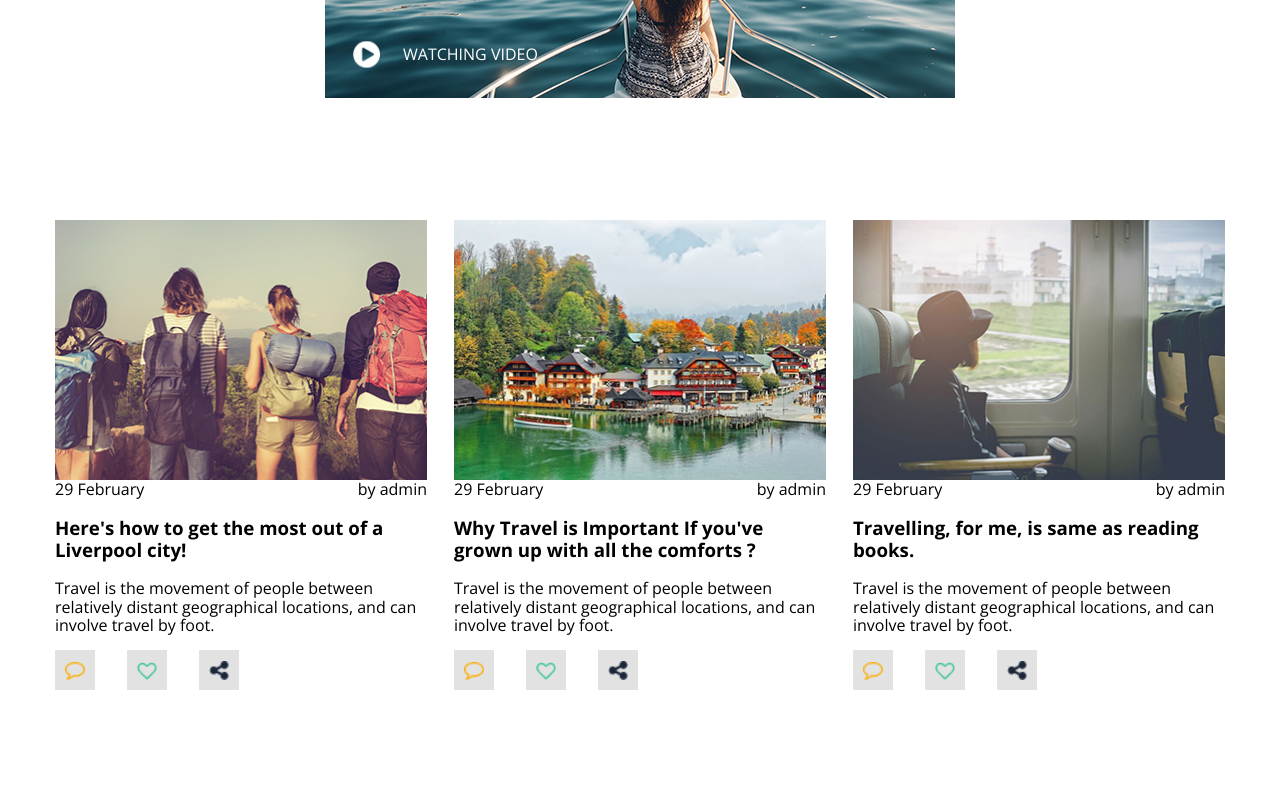
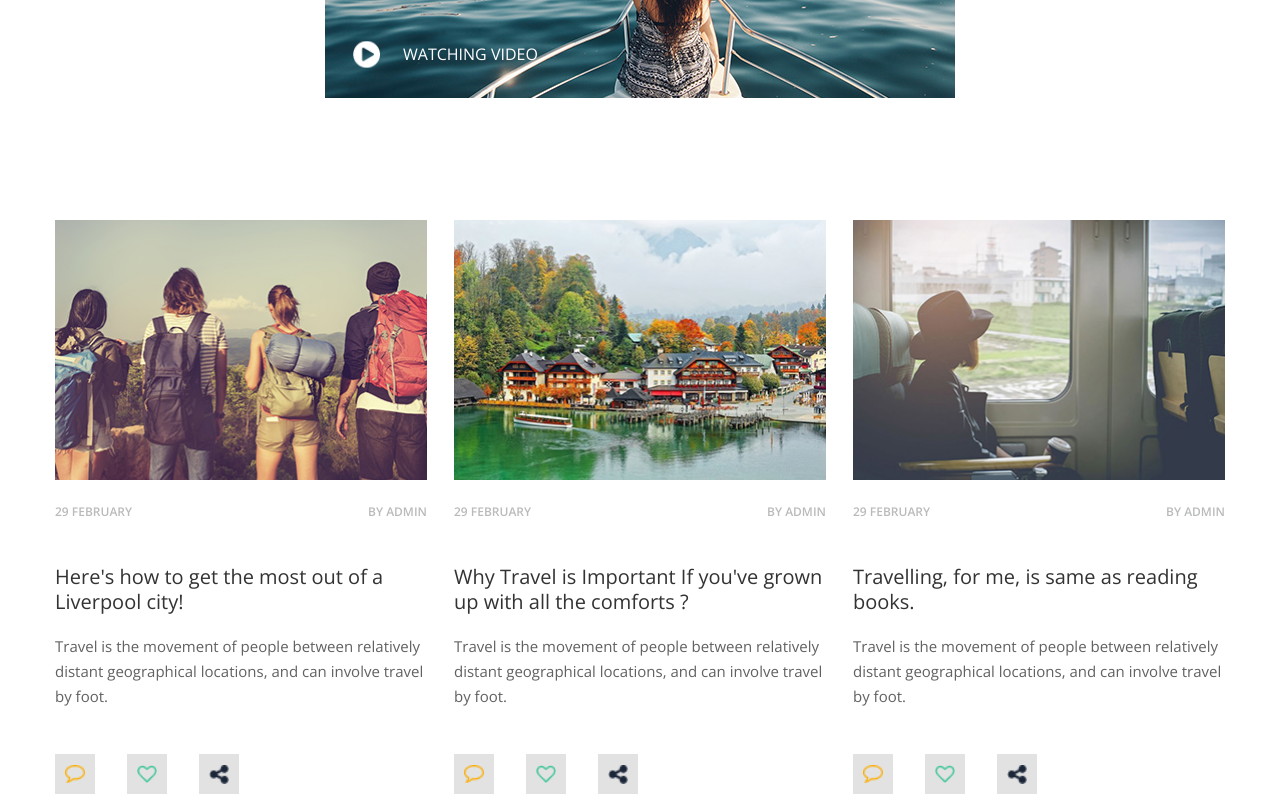
Before and after one commit to nadyawyn/traveldreams, a website: page src/index.html in a window 1280 px wide. Shown: the part 5434-6234 px from the top of the page. Drawn offline with nearby package versions, Linux system fonts and the light colour scheme; files that its build step writes are made by us from their sources; files whose address does not match are found by name.

Commit message:
Finalized Reviews section

```diff
--- a/src/sass/blocks/_reviews.scss
+++ b/src/sass/blocks/_reviews.scss
@@ -37,13 +37,21 @@
 	&__data {
 		display: flex;
 		flex-flow: row nowrap;
+		margin-top: 25px;
+		font-size: 12px;
+		color: #b9bbba;
+		font-weight: 600;
 		justify-content: space-between;
+
+		text-transform: uppercase;
 	}
 
 	&__share {
 		@include reset-list;
 		display: flex;
 		flex-flow: row nowrap;
+
+		margin-top: 30px;
 
 		li {
 			display: block;
@@ -59,4 +67,16 @@
 			width: 100%;
 		}
 	}
+
+	&__text {
+		margin-top: 25px;
+		font-size: 15px;
+		color: #616161;
+		line-height: 25px;
+		h3 {
+			font-size: 20px;
+			font-weight: 400;
+			color: #333333;
+		}
+	}
 }
```
Also changed, not shown: dist/css/style.min.css.
